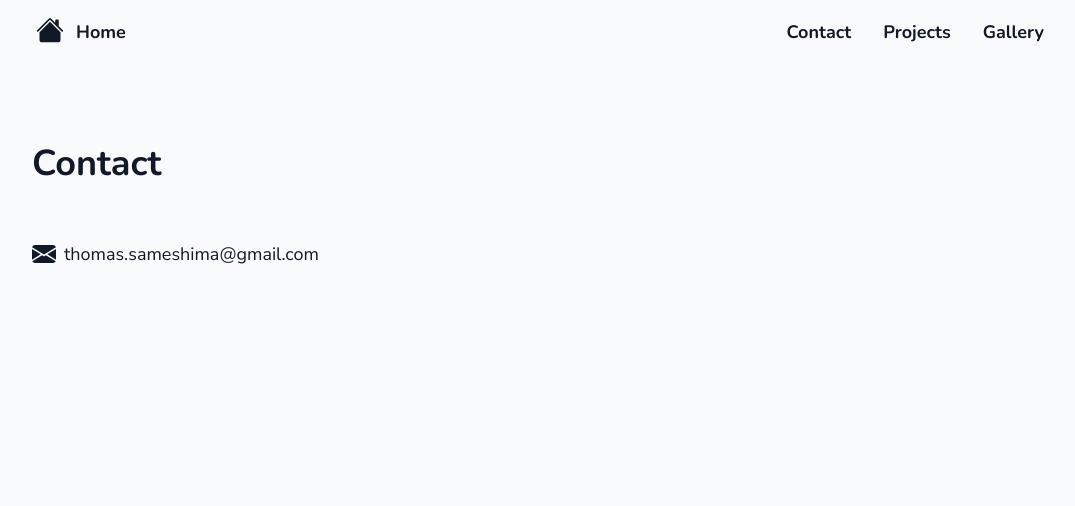
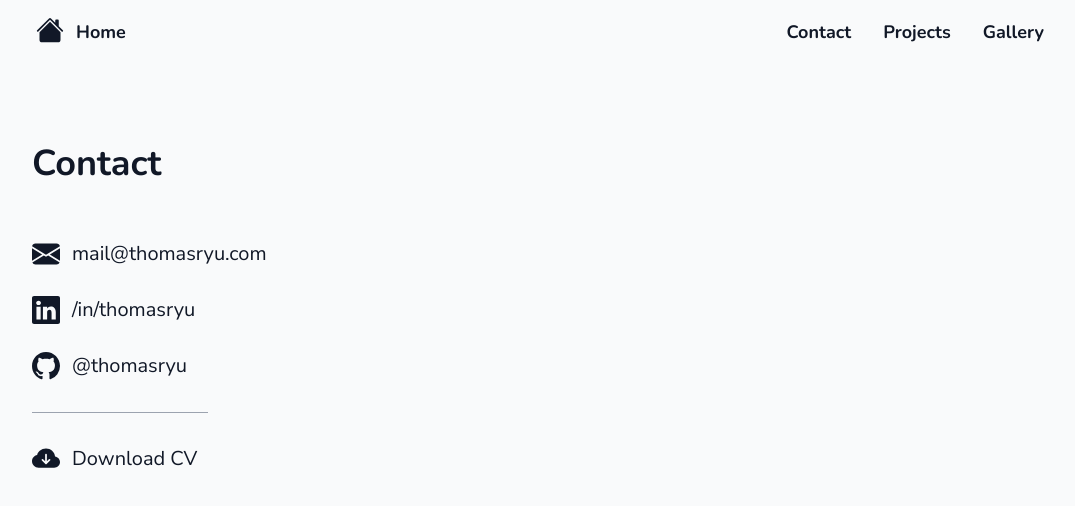
Before and after one commit to thomasryu/portfolio, a Next.js app: page /contact in a window 1280 px wide. Shown: the top 506 px of the page, without its empty margins (96-1171 px from the left). Built offline with nearby package versions, Linux system fonts and the light colour scheme.

Commit message:
Adding metadata for each page and updating contact page

```diff
--- a/app/contact/page.tsx
+++ b/app/contact/page.tsx
@@ -1,11 +1,20 @@
-import Image from 'next/image'
+import { Metadata } from 'next'
 import Link from 'next/link'
 
+import { url } from '@/data'
 import { contact } from '@/data/contact'
 
 import { Container } from '@/components/Container'
 
+import Cloud from '@/icons/cloud-download.svg'
+import GitHub from '@/icons/github.svg'
+import LinkedIn from '@/icons/linkedin.svg'
 import Mail from '@/icons/mail.svg'
+
+export const metadata: Metadata = {
+  title: 'Thomas | Contact',
+  description: 'To contact me about professional inquiries, my e-mail is thomas.sameshima@gmail.com',
+}
 
 export default function ContactPage() {
   return (
@@ -13,11 +22,38 @@ export default function ContactPage() {
       <Container>
         <h1>Contact</h1>
 
-        <div className="mt-10 lg:mt-14">
+        <div className="flex flex-col space-y-5 lg:space-y-7 mt-10 lg:mt-14">
           <Link className="inline-flex flex-row items-center hover:underline mr-auto" href={`mailto:${contact.email}`}>
-            <Mail className="w-6 h-6" /> <span className="text-md lg:text-lg ml-2">{contact.email}</span>
+            <Mail className="w-6 h-6 lg:w-7 lg:h-7" /> <span className="text-lg lg:text-xl ml-3">{contact.email}</span>
+          </Link>
+
+          <Link
+            className="inline-flex flex-row items-center hover:underline mr-auto"
+            href={url.social.linkedin}
+            rel="noopener noreferrer"
+          >
+            <LinkedIn className="w-6 h-6 lg:w-7 lg:h-7" />{' '}
+            <span className="text-lg lg:text-xl ml-3">/in/thomasryu</span>
+          </Link>
+
+          <Link
+            className="inline-flex flex-row items-center hover:underline mr-auto"
+            href={url.social.github}
+            rel="noopener noreferrer"
+          >
+            <GitHub className="w-6 h-6 lg:w-7 lg:h-7" /> <span className="text-lg lg:text-xl ml-3">@thomasryu</span>
           </Link>
         </div>
+
+        <span className="block bg-gray w-36 lg:w-44 h-[1px] my-7 lg:my-8" aria-hidden="true"></span>
+
+        <Link
+          className="inline-flex flex-row items-center hover:underline mr-auto"
+          href="/documents/thomas-cv.pdf"
+          download
+        >
+          <Cloud className="w-6 h-6 lg:w-7 lg:h-7" /> <span className="text-lg lg:text-xl ml-3">Download CV</span>
+        </Link>
       </Container>
     </main>
   )
--- a/app/gallery/page.tsx
+++ b/app/gallery/page.tsx
@@ -1,7 +1,15 @@
+import type { Metadata } from 'next'
+
 import { gallery } from '@/data'
 
 import { Container } from '@/components/Container'
 import { Gallery } from '@/components/Gallery'
+
+export const metadata: Metadata = {
+  title: 'Thomas | Gallery',
+  description:
+    "Since 2021, during the pandemic, I've started doing digital illustrations (and some 3D modeling) as a hobby to de-stress and pass the time. These are some of the pieces I created :)",
+}
 
 export default function GalleryPage() {
   return (
--- a/app/layout.tsx
+++ b/app/layout.tsx
@@ -1,5 +1,4 @@
 import { Analytics } from '@vercel/analytics/react'
-import type { Metadata } from 'next'
 import { Nunito, Nunito_Sans } from 'next/font/google'
 
 import './globals.css'
@@ -9,11 +8,6 @@ import { Navbar } from '@/components/Navbar'
 // Adding font variables to be used in tailwind.config.ts
 const nunito = Nunito({ subsets: ['latin'], variable: '--font-nunito' })
 const nunito_sans = Nunito_Sans({ subsets: ['latin'], variable: '--font-nunito-sans' })
-
-export const metadata: Metadata = {
-  title: 'Thomas | Frontend Developer',
-  description: "I'm a frontend developer with over 6 years of experience, specializing in growth marketing.",
-}
 
 export default function RootLayout({ children }: { children: React.ReactNode }) {
   return (
--- a/app/page.tsx
+++ b/app/page.tsx
@@ -1,3 +1,4 @@
+import type { Metadata } from 'next'
 import Image from 'next/image'
 import Link from 'next/link'
 
@@ -47,13 +48,18 @@ const skills = [
   { label: 'Growth', tags: ['Technical SEO', 'A/B Testing'] },
 ]
 
+export const metadata: Metadata = {
+  title: 'Thomas | Frontend Developer',
+  description: "I'm a frontend developer with over 6 years of experience, specializing in growth marketing.",
+}
+
 export default function HomePage() {
   return (
     <main className="pt-12 pb-32 lg:pt-20 lg:pb-40">
       <Container className="flex flex-col items-center justify-between">
         {/* Main image */}
         <Image
-          className="bg-gradient-to-b from-transparent to-yellow to-70% rounded-full w-48 lg:w-56"
+          className="bg-gradient-to-b from-transparent to-yellow to-70% rounded-full w-48 lg:w-56 animate-fade-in"
           src="/images/portraits/thomas-transparent.png"
           alt="Thomas"
           width={320}
@@ -82,11 +88,11 @@ export default function HomePage() {
 
         {/* Skills */}
         <h2 className="text-center mt-16 lg:mt-20">Skills:</h2>
-        <div className="flex flex-col items-center mt-4 lg:mt-5 space-y-5 lg:space-y-6">
+        <div className="flex flex-col items-center mt-4 lg:mt-5 space-y-6 lg:space-y-7">
           {skills.map((skill) => (
             <div className="flex flex-col items-center" key={skill.label}>
               <h3 className="text-center">{skill.label}</h3>
-              <div className="flex flex-row justify-center flex-wrap max-w-lg -m-1 mt-0">
+              <div className="flex flex-row justify-center flex-wrap max-w-lg -m-1 mt-1">
                 {skill.tags.map((tag) => (
                   <Tag className="m-1" key={tag}>
                     {tag}
--- a/app/projects/page.tsx
+++ b/app/projects/page.tsx
@@ -1,3 +1,4 @@
+import type { Metadata } from 'next'
 import Image from 'next/image'
 import Link from 'next/link'
 
@@ -5,6 +6,11 @@ import { projects } from '@/data'
 
 import { Container } from '@/components/Container'
 import { Tag } from '@/components/Tag'
+
+export const metadata: Metadata = {
+  title: 'Thomas | Projects',
+  description: "Some of the projects I've worked on over the years as a frontend developer.",
+}
 
 export default function ProjectsPage() {
   return (
@@ -49,7 +55,7 @@ export default function ProjectsPage() {
                     key={image.src}
                   >
                     <Image
-                      className="bg-light-gray"
+                      className="bg-light-gray animate-fade-in"
                       src={image.src}
                       alt={image.alt}
                       width={image.type === 'mobile' ? 390 : 1366}
--- a/app/sitemap.ts
+++ b/app/sitemap.ts
@@ -11,5 +11,23 @@ export default function sitemap(): MetadataRoute.Sitemap {
       changeFrequency: 'daily',
       priority: 0.7,
     },
+    {
+      url: `${url.origin}/contact`,
+      lastModified: new Date(),
+      changeFrequency: 'daily',
+      priority: 0.7,
+    },
+    {
+      url: `${url.origin}/projects`,
+      lastModified: new Date(),
+      changeFrequency: 'daily',
+      priority: 0.7,
+    },
+    {
+      url: `${url.origin}/gallery`,
+      lastModified: new Date(),
+      changeFrequency: 'daily',
+      priority: 0.7,
+    },
   ]
 }
--- a/components/Gallery/Gallery.tsx
+++ b/components/Gallery/Gallery.tsx
@@ -42,7 +42,7 @@ export const Gallery = (props: Props) => {
               key={image.src}
             >
               <Image
-                className='object-contain bg-light-gray'
+                className='object-contain bg-light-gray animate-fade-in'
                 src={image.src}
                 alt={image.alt}
                 width={image.size?.width}
--- a/data/contact.ts
+++ b/data/contact.ts
@@ -1,3 +1,3 @@
 export const contact = {
-  email: 'thomas.sameshima@gmail.com',
+  email: 'mail@thomasryu.com',
 }
```
Also changed, not shown: public/images/icons/cloud-download.svg (added), 1 other file (tests, documents, lock files or other folders).
